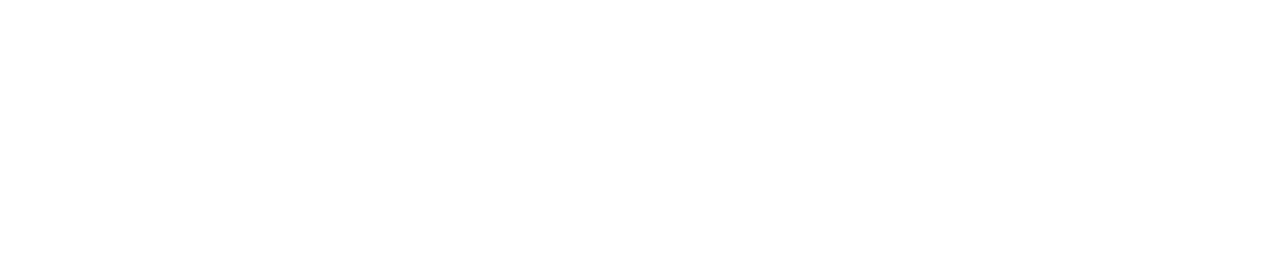
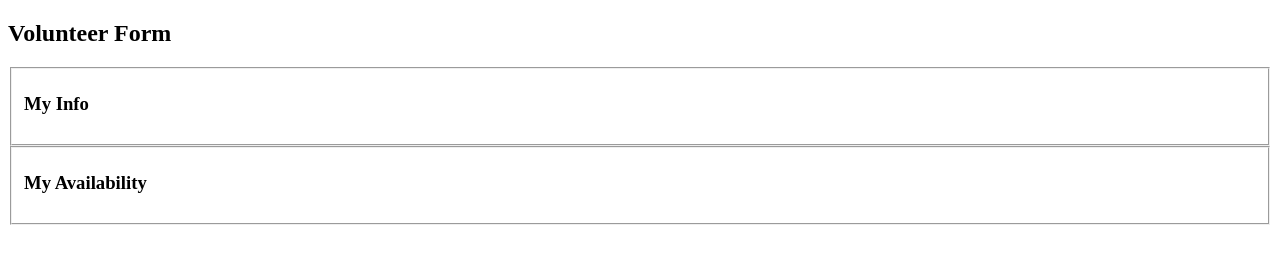
Before and after one commit to huddin/ITMD-Lab4, a plain HTML site: page index.html in a window 1280 px wide. Drawn offline with Linux system fonts and the light colour scheme.

Commit message:
form skeleton with headings added

```diff
--- a/index.html
+++ b/index.html
@@ -7,6 +7,15 @@
 </head>
 
 <body>
+  <h2>Volunteer Form</h2>
+  <form action="">
+    <fieldset>
+      <h3>My Info</h3>
+    </fieldset>
+    <fieldset>
+      <h3>My Availability</h3>
+    </fieldset>
+  </form>
 
 </body>
 
```
